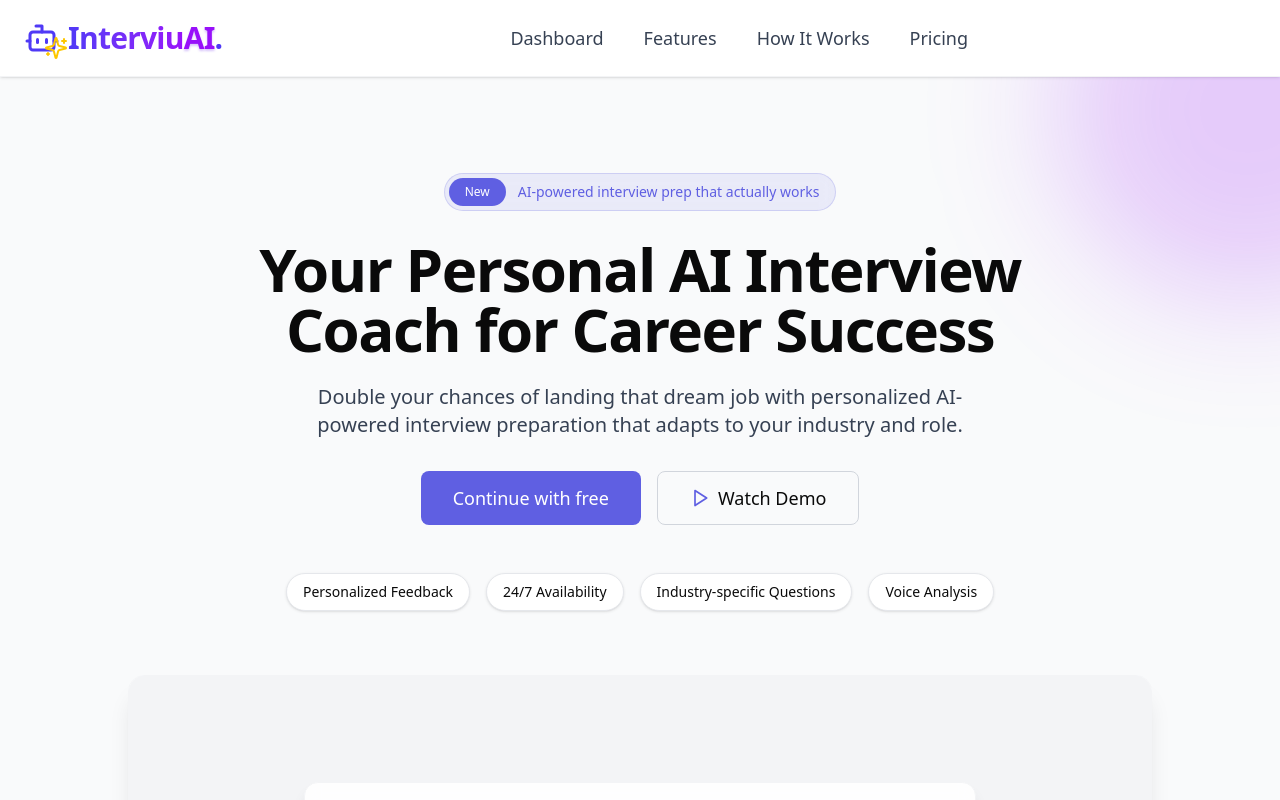
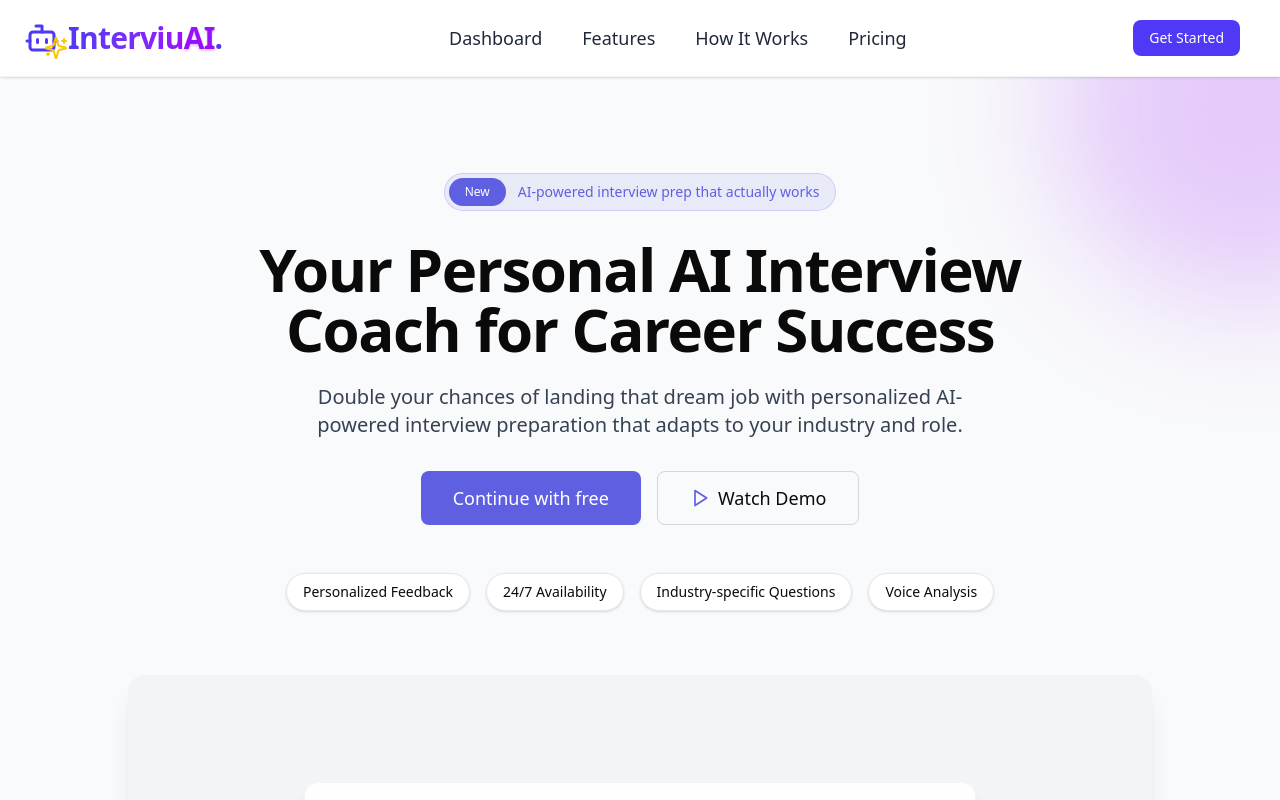
Before and after one commit to mehakkanyal16/InterviuAI, a Next.js app: page / in a window 1280 px wide. Shown: the top 800 px of the page. Built offline with nearby package versions, Linux system fonts and the light colour scheme.

Commit message:
Added get started button in Header

```diff
--- a/app/dashboard/_components/Header.jsx
+++ b/app/dashboard/_components/Header.jsx
@@ -8,6 +8,7 @@ import { Bot, Sparkles, Menu, X } from "lucide-react";
 function Header() {
   const path = usePathname();
   const [isMenuOpen, setIsMenuOpen] = useState(false);
+  const isLandingPage = path === '/';
 
   // Handle smooth scrolling for anchor links
   const handleScroll = (e, href) => {
@@ -28,7 +29,7 @@ function Header() {
   };
 
   return (
-    <header className="flex items-center justify-between bg-white/95 backdrop-blur-sm shadow-sm px-4 sm:px-6 py-4 sm:py-5 h-auto border-b border-gray-100">
+    <header className="flex items-center justify-between bg-white backdrop-blur-sm shadow-sm px-4 sm:px-6 py-4 sm:py-5 h-auto border-b border-gray-100 relative z-20">
       {/* Logo with responsive sizing */}
       <Link
         href="/"
@@ -49,21 +50,27 @@ function Header() {
         </span>
       </Link>
 
-      {/* Hamburger menu for mobile */}
+      {/* Hamburger menu for mobile (only on landing page) */}
+      {isLandingPage && (
         <button
-        className="sm:hidden text-gray-700 hover:text-indigo-500"
+          className="sm:hidden text-gray-700 hover:text-indigo-500 z-30"
           onClick={toggleMenu}
         >
           {isMenuOpen ? <X className="h-6 w-6" /> : <Menu className="h-6 w-6" />}
         </button>
+      )}
 
-      {/* Navigation - Desktop and Mobile */}
+      {/* Navigation - Desktop and Mobile (only on landing page) */}
+      {isLandingPage && (
         <nav className={`
           ${isMenuOpen ? 'flex' : 'hidden'}
           sm:flex flex-col sm:flex-row items-center absolute sm:static
-        top-full left-0 w-full sm:w-auto bg-white sm:bg-transparent
-        sm:gap-10 p-4 sm:p-0 border-b sm:border-0 border-gray-100
-        transition-all duration-300
+          top  top-full left-0 w-full sm:w-auto
+          bg-white sm:bg-transparent
+          backdrop-blur-md sm:backdrop-blur-none
+          sm:gap-10 px-6 py-4 sm:p-0 border-b sm:border-0 border-gray-100
+          transition-all duration-300 ease-in-out z-10
+          ${isMenuOpen ? 'opacity-100 translate-y-0 shadow-xl' : 'opacity-0 -translate-y-2 sm:opacity-100 sm:translate-y-0 sm:shadow-none'}
         `}>
           {[
             { name: "Dashboard", href: "/dashboard" },
@@ -76,11 +83,11 @@ function Header() {
               href={item.href}
               onClick={(e) => handleScroll(e, item.href)}
               className={`
-              text-base sm:text-lg font-medium relative py-2 sm:py-0
+                text-base sm:text-lg font-medium relative py-3 sm:py-0 w-full sm:w-auto text-center
                 ${
                   path === item.href
                     ? 'text-indigo-600'
-                  : 'text-gray-700 hover:text-indigo-500'
+                    : 'text-gray-800 hover:text-indigo-500'
                 }
               `}
             >
@@ -95,15 +102,26 @@ function Header() {
             </Link>
           ))}
         </nav>
+      )}
 
-      {/* User Button with responsive effect */}
-      <div className="hidden sm:block transition-all hover:scale-110 hover:shadow-lg rounded-full">
+      {/* Right side: Get Started button and User Button (Get Started only on landing page) */}
+      <div className="hidden sm:flex items-center gap-4">
+        {isLandingPage && (
+          <Link
+            href="/dashboard"
+            className="px-4 py-2 text-sm font-medium text-white bg-indigo-600 rounded-md hover:bg-indigo-700 transition-all duration-300"
+          >
+            Get Started
+          </Link>
+        )}
+        <div className="transition-all hover:scale-110 hover:shadow-lg rounded-full">
           <UserButton appearance={{
             elements: {
               avatarBox: "h-10 w-10 border-2 border-transparent hover:border-indigo-300 transition-all duration-300"
             }
           }} />
         </div>
+      </div>
     </header>
   );
 }
```
Lines whose indentation alone changed are shown as unchanged.
